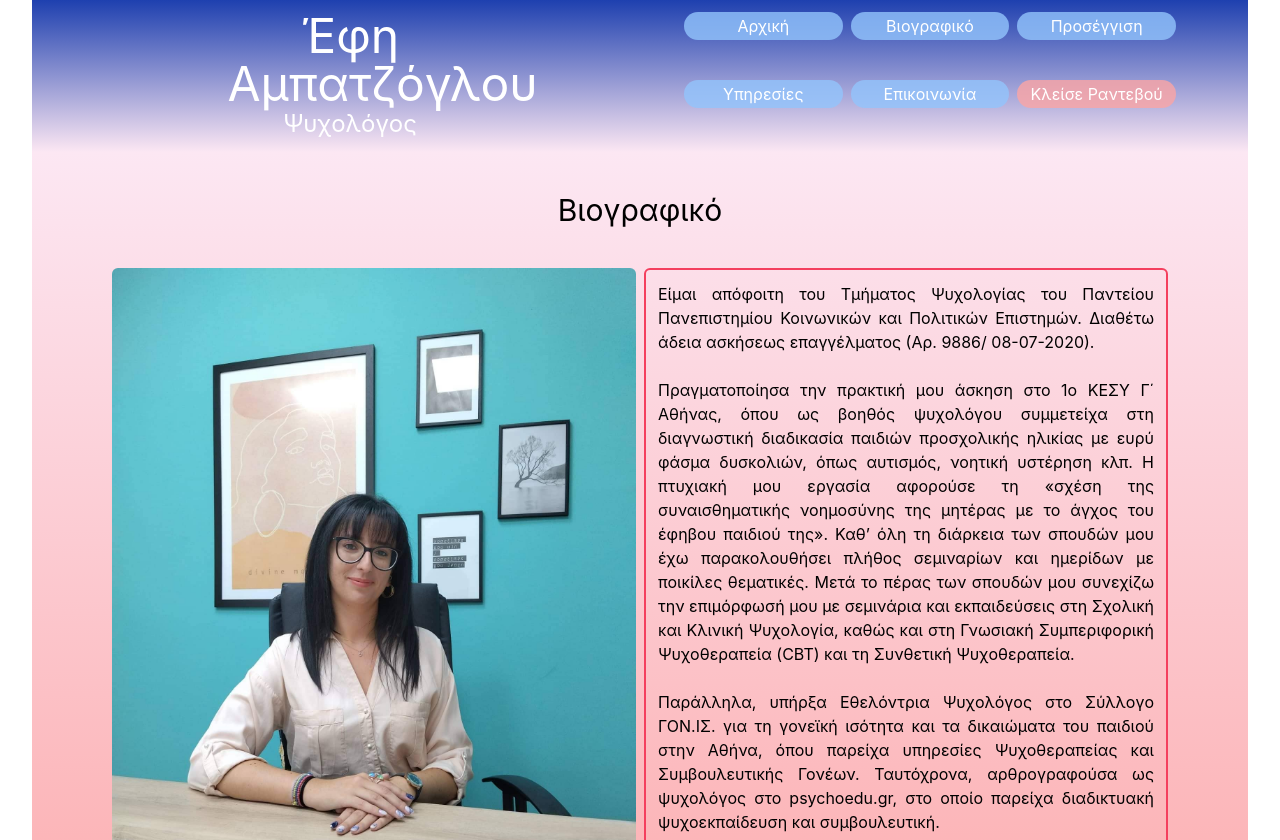
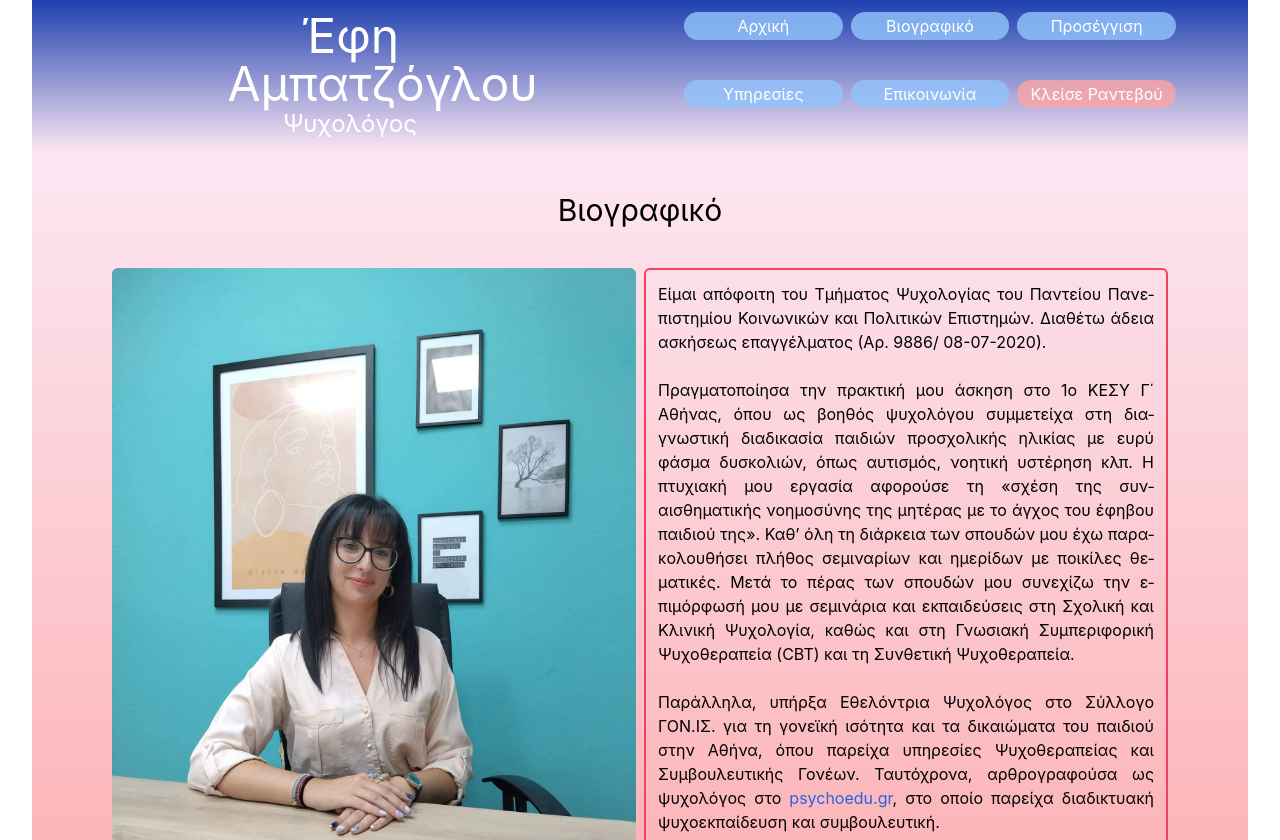
Before and after one commit to jojimanos/business_website, a Next.js app: page /bio in a window 1280 px wide. Shown: the top 840 px of the page. Built offline with nearby package versions, Linux system fonts and the light colour scheme.

Commit message:
Hyphenation and link

```diff
--- a/pages/bio.js
+++ b/pages/bio.js
@@ -8,29 +8,29 @@ function Bio() {
                     <img src="/photo.jpg" className="rounded-md" />
                     <div>
                         <p className='p-3 rounded-md text-justify border-double border-2 border-rose-500'>
-                            Είμαι απόφοιτη του Τμήματος Ψυχολογίας του Παντείου Πανεπιστημίου Κοινωνικών και
-                            Πολιτικών Επιστημών. Διαθέτω άδεια ασκήσεως επαγγέλματος (Αρ. 9886/ 08-07-2020).
+                            Είμαι απόφοιτη του Τμήματος Ψυχολογίας του Παντείου Πανε&shy;πι&shy;στημίου Κοινωνικών και
+                            Πο&shy;λιτικών Επιστημών. Διαθέτω ά&shy;δεια ασκή&shy;σεως ε&shy;παγ&shy;γέλ&shy;ματος (Αρ. 9886/ 08-07-2020).
                             <br />
                             <br />
-                            Πραγματοποίησα την πρακτική μου άσκηση στο 1ο ΚΕΣΥ Γ΄ Αθήνας, όπου ως βοηθός ψυχολόγου
-                            συμμετείχα στη διαγνωστική διαδικασία παιδιών προσχολικής ηλικίας με ευρύ φάσμα
-                            δυσκολιών, όπως αυτισμός, νοητική υστέρηση κλπ. Η πτυχιακή μου εργασία αφορούσε τη
-                            «σχέση της συναισθηματικής νοημοσύνης της μητέρας με το άγχος του έφηβου παιδιού της».
-                            Καθ’ όλη τη διάρκεια των σπουδών μου έχω παρακολουθήσει πλήθος σεμιναρίων και ημερίδων
-                            με ποικίλες θεματικές. Μετά το πέρας των σπουδών μου συνεχίζω την επιμόρφωσή μου με
-                            σεμινάρια και εκπαιδεύσεις στη Σχολική και Κλινική Ψυχολογία, καθώς και στη Γνωσιακή
-                            Συμπεριφορική Ψυχοθεραπεία (CBT) και τη Συνθετική Ψυχοθεραπεία.
+                            Πραγματοποίησα την πρακτική μου άσκηση στο 1ο ΚΕΣΥ Γ΄ Αθήνας, όπου ως βοηθός ψυ&shy;χολόγου
+                            συμ&shy;μετείχα στη δια&shy;γνωστική δια&shy;δικασία παιδιών προ&shy;σχολικής ηλικίας με ευρύ φάσμα
+                            δυσκολιών, όπως αυ&shy;τισμός, νοητική υστέρηση κλπ. Η πτυχιακή μου εργασία αφορούσε τη
+                            «σχέση της συν&shy;αισθηματικής νοημοσύνης της μη&shy;τέρας με το άγχος του έφηβου παιδιού της».
+                            Καθ’ όλη τη διάρκεια των σπουδών μου έχω πα&shy;ρα&shy;κο&shy;λουθήσει πλήθος σεμιναρίων και ημερίδων
+                            με ποικίλες θε&shy;ματικές. Μετά το πέρας των σπουδών μου συνεχίζω την ε&shy;πιμόρφωσή μου με
+                            σεμινάρια και εκπαιδεύσεις στη Σχολική και Κλινική Ψυ&shy;χο&shy;λογία, καθώς και στη Γνωσιακή
+                            Συμ&shy;πε&shy;ριφορική Ψυχο&shy;θε&shy;ραπεία (CBT) και τη Συνθετική Ψυ&shy;χο&shy;θεραπεία.
                             <br />
                             <br />
                             Παράλληλα, υπήρξα Εθελόντρια Ψυχολόγος στο Σύλλογο ΓΟΝ.ΙΣ. για τη γονεϊκή ισότητα
-                            και τα δικαιώματα του παιδιού στην Αθήνα, όπου παρείχα υπηρεσίες Ψυχοθεραπείας και
-                            Συμβουλευτικής Γονέων. Ταυτόχρονα, αρθρογραφούσα ως ψυχολόγος στο psychoedu.gr, στο
+                            και τα δικαιώματα του παιδιού στην Α&shy;θήνα, όπου παρείχα υπηρεσίες Ψυ&shy;χοθεραπείας και
+                            Συμβουλευ&shy;τικής Γονέων. Ταυτόχρονα, αρ&shy;θρο&shy;γρα&shy;φού&shy;σα ως ψυχολόγος στο <a href='https://psychoedu.gr/psytalk-niotho-ipervoliko-agxos-xoris-kapoion-ousiastiko-logo/' className='text-blue-600' target="_blank">psychoedu.gr</a>, στο
                             οποίο παρείχα διαδικτυακή ψυχοεκπαίδευση και συμβουλευτική.
                             <br />
                             <br />
                             Στο παρόν ζω και εργάζομαι στο Άργος, Αργολίδας, όπου παρέχω ψυχολογική υποστήριξη
-                            σε παιδιά προσχολικής, σχολικής και εφηβικής ηλικίας, καθώς και συμβουλευτική και
-                            ψυχοεκπαίδευση σε γονείς στο Κέντρο Ειδικών θεραπειών "Το Μονοπάτι".
+                            σε παι&shy;διά προσχολικής, σχολικής και ε&shy;φη&shy;βικής ηλικίας, καθώς και συμ&shy;βου&shy;λευτική και
+                            ψυχο&shy;εκ&shy;παί&shy;δευση σε γο&shy;νείς στο Κέντρο Ει&shy;δικών θε&shy;ρα&shy;πειών "Το Μονοπάτι".
                         </p>
                     </div>
                 </div>
```
